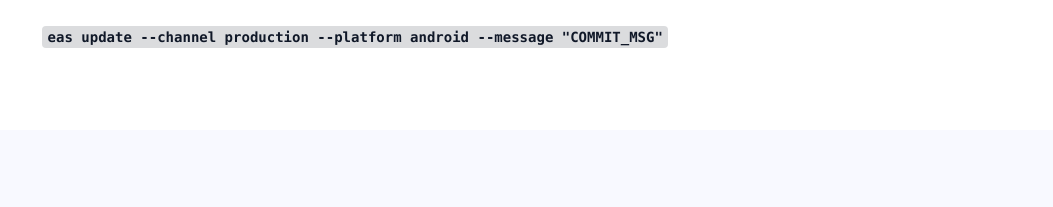
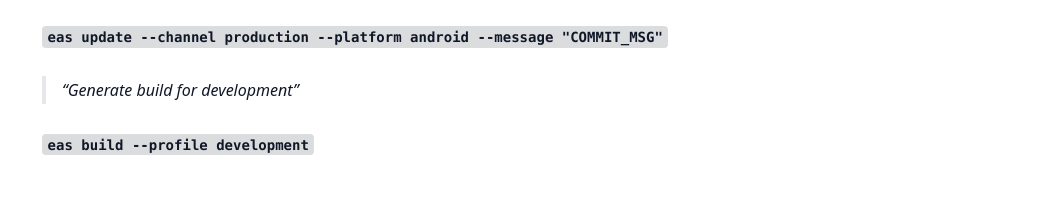
Before and after one commit to sachinkmohan/sachinkmohan.github.io, an Astro site: page /blog/expo-commands in a window 1280 px wide. Shown: the part 372-579 px from the top of the page, without its empty margins (108-1161 px from the left). Built offline with nearby package versions, Linux system fonts and the light colour scheme; Astro itself is replaced by a stand-in of ours; some packages are replaced by stand-ins of ours.

Commit message:
til: Add additional Expo command for generating development builds

```diff
--- a/src/data/blog/2026/expo-commands.md
+++ b/src/data/blog/2026/expo-commands.md
@@ -12,3 +12,7 @@
 > OTA updates for Android
 
 `eas update --channel production --platform android --message "COMMIT_MSG"`
+
+> Generate build for development
+
+`eas build --profile development`
```
